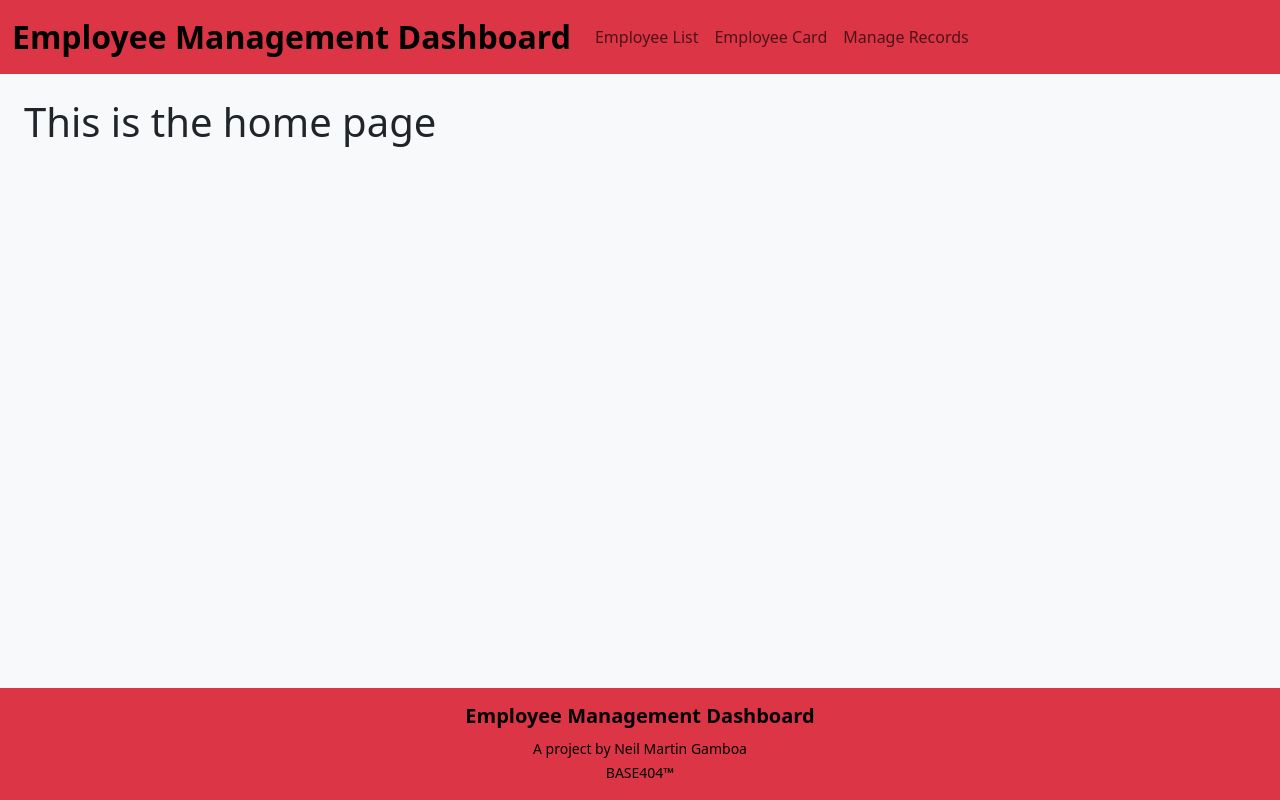
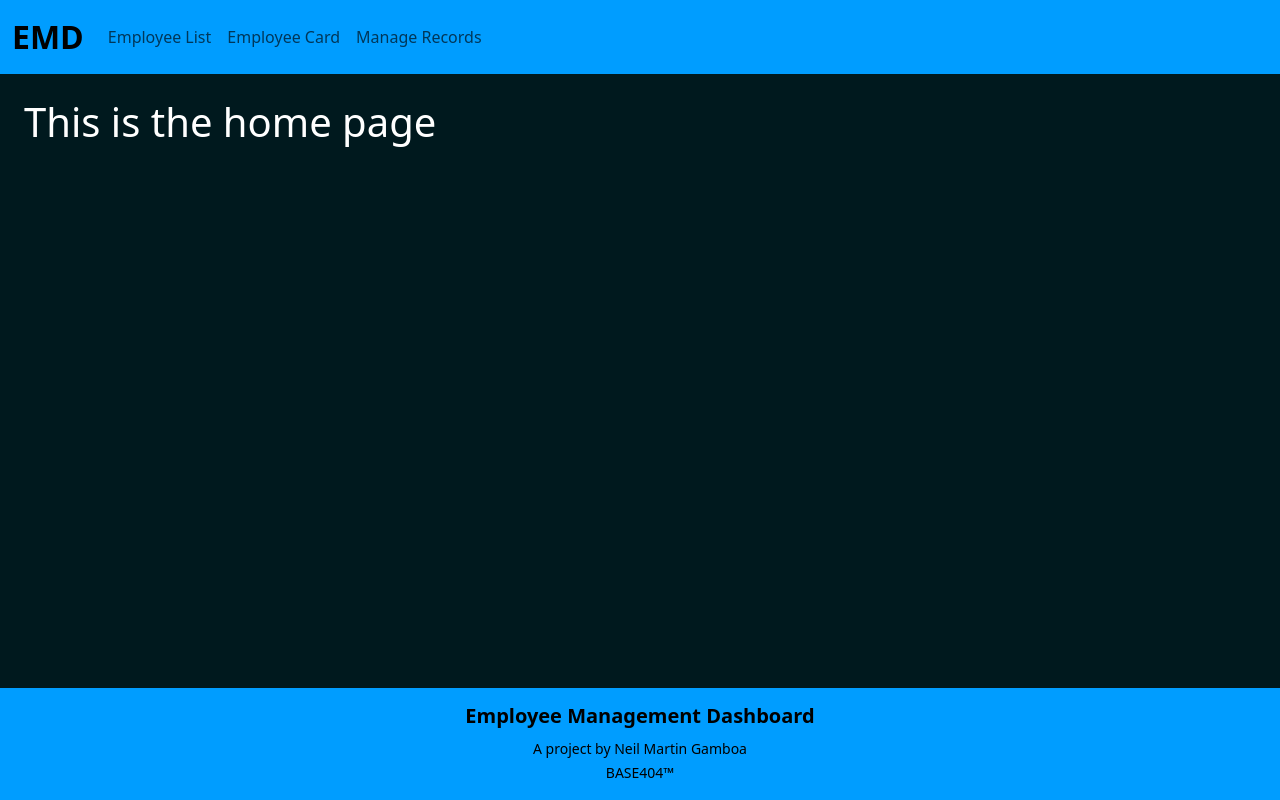
Before and after one commit to neilmrtngamboa/Project-4---Employee-Management-Dashboard, a React (Vite) app: page / in a window 1280 px wide. Built offline with nearby package versions, Linux system fonts and the light colour scheme.

Commit message:
added css styling in the navbar and footer

```diff
--- a/src/App.jsx
+++ b/src/App.jsx
@@ -8,6 +8,9 @@ import AddEmployee from "./pages/AddEmployee.jsx";
 import EditEmployee from "./pages/EditEmployee.jsx";
 import 'bootstrap/dist/css/bootstrap.css';
 import 'bootstrap/dist/js/bootstrap.js';
+import './pages/Style/Layout.css';
+
+
 
 function App () {
     return (
--- a/src/main.jsx
+++ b/src/main.jsx
@@ -3,6 +3,7 @@ import ReactDOM from 'react-dom/client'
 import 'bootstrap/dist/css/bootstrap.css';
 import 'bootstrap/dist/js/bootstrap.js';
 import App from './App.jsx';
+import './pages/Style/Layout.css'
 import { BrowserRouter, Routes, Route } from 'react-router-dom'
 import Layout from "./pages/Layout";
 import NotFound from "./pages/NotFound";
--- a/src/pages/Layout.jsx
+++ b/src/pages/Layout.jsx
@@ -1,11 +1,13 @@
 import { Outlet, Link } from "react-router-dom";
+import React from "react";
+import './Style/Layout.css'
 
 function Layout () {
     return (
          <main className="d-flex flex-column min-vh-100">
-            <nav className="navbar navbar-expand-lg bg-danger">
+            <nav className="navbar navbar-expand-lg" id="navBar">
                 <div className="container-fluid">
-                    <Link className="navbar-brand fw-bold fs-2" to='/'>Employee Management Dashboard</Link>
+                    <Link className="navbar-brand fw-bold fs-2" to='/'>EMD</Link>
                     <button className="navbar-toggler" type="button" data-bs-toggle="collapse" data-bs-target="#navbarNavAltMarkup" aria-controls="navbarNavAltMarkup" aria-expanded="false" aria-label="Toggle navigation">
                         <span className="navbar-toggler-icon"></span>
                     </button>
@@ -23,7 +25,7 @@ function Layout () {
                 <Outlet />
             </div>
 
-            <footer className="bg-danger text-center text-black p-3 mt-auto">
+            <footer className="text-center text-black p-3 mt-auto" id="ftr">
                     <h5 className="fw-bold">Employee Management Dashboard</h5>
                     <small className="fw-light">A project by Neil Martin Gamboa</small>
                     <div><small className="fw-light">BASE404™</small></div>
--- /dev/null
+++ b/src/pages/Style/Layout.css
@@ -0,0 +1,13 @@
+
+#navBar {
+    background: rgb(0, 157, 255);
+}
+
+#ftr {
+    background: rgb(0, 157, 255);
+}
+
+main {
+    background-color: rgb(0, 25, 30);
+    color: white;
+}
```
